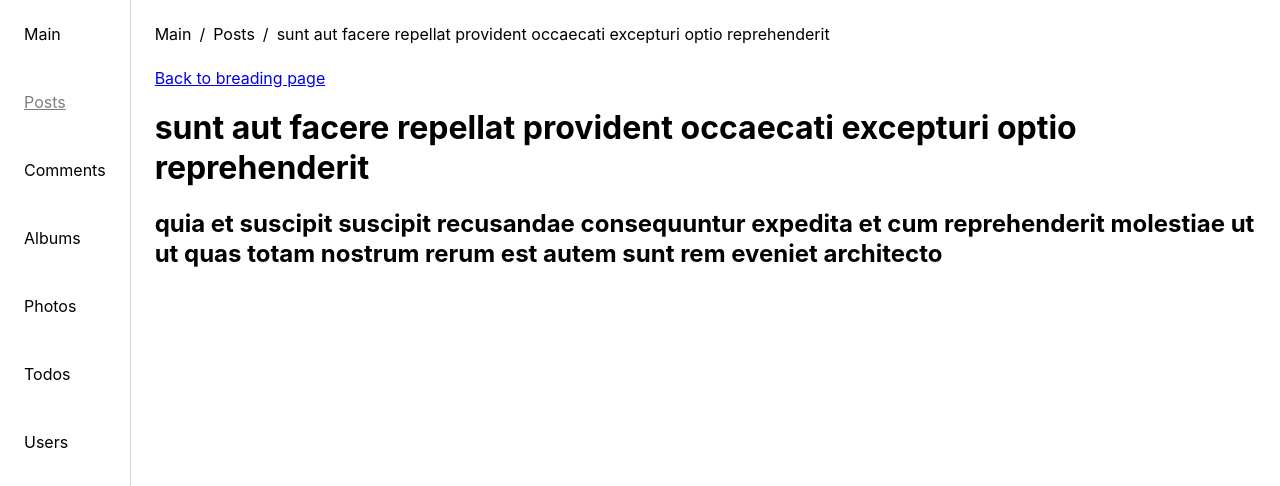
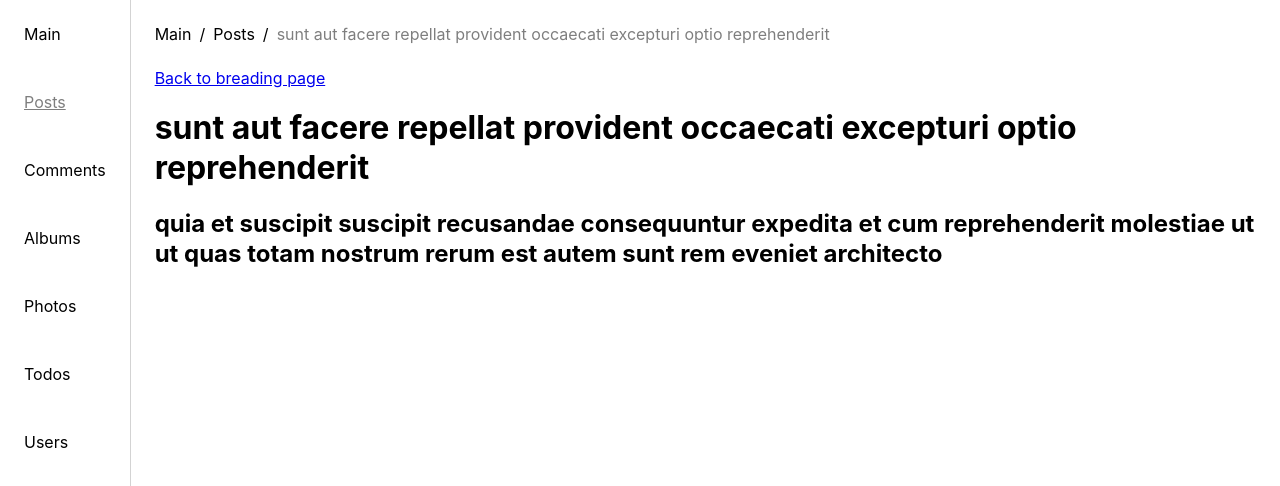
Before and after one commit to allyksander/react, a React (Vite) app: page /posts/1 in a window 1280 px wide. Shown: the top 486 px of the page. Built offline with nearby package versions, Linux system fonts and the light colour scheme; data requests are answered from the project's data file.

Commit message:
feat: update breadcrumbs layout

```diff
--- a/src/components/Breadcrumbs/Breadcrumbs.scss
+++ b/src/components/Breadcrumbs/Breadcrumbs.scss
@@ -20,4 +20,8 @@
       opacity: 0.75;
     }
   }
+
+  &__endpoint {
+    opacity: 0.5;
+  }
 }
--- a/src/components/Breadcrumbs/Breadcrumbs.tsx
+++ b/src/components/Breadcrumbs/Breadcrumbs.tsx
@@ -25,7 +25,7 @@ export const Breadcrumbs = ({ lastItemText }: { lastItemText?: string }) => {
                   <span className="breadcrumbs__separate">/</span>
                 </>
               ) : (
-                breadcrumbText
+                <span className="breadcrumbs__endpoint">{breadcrumbText}</span>
               )}
             </li>
           );
```
